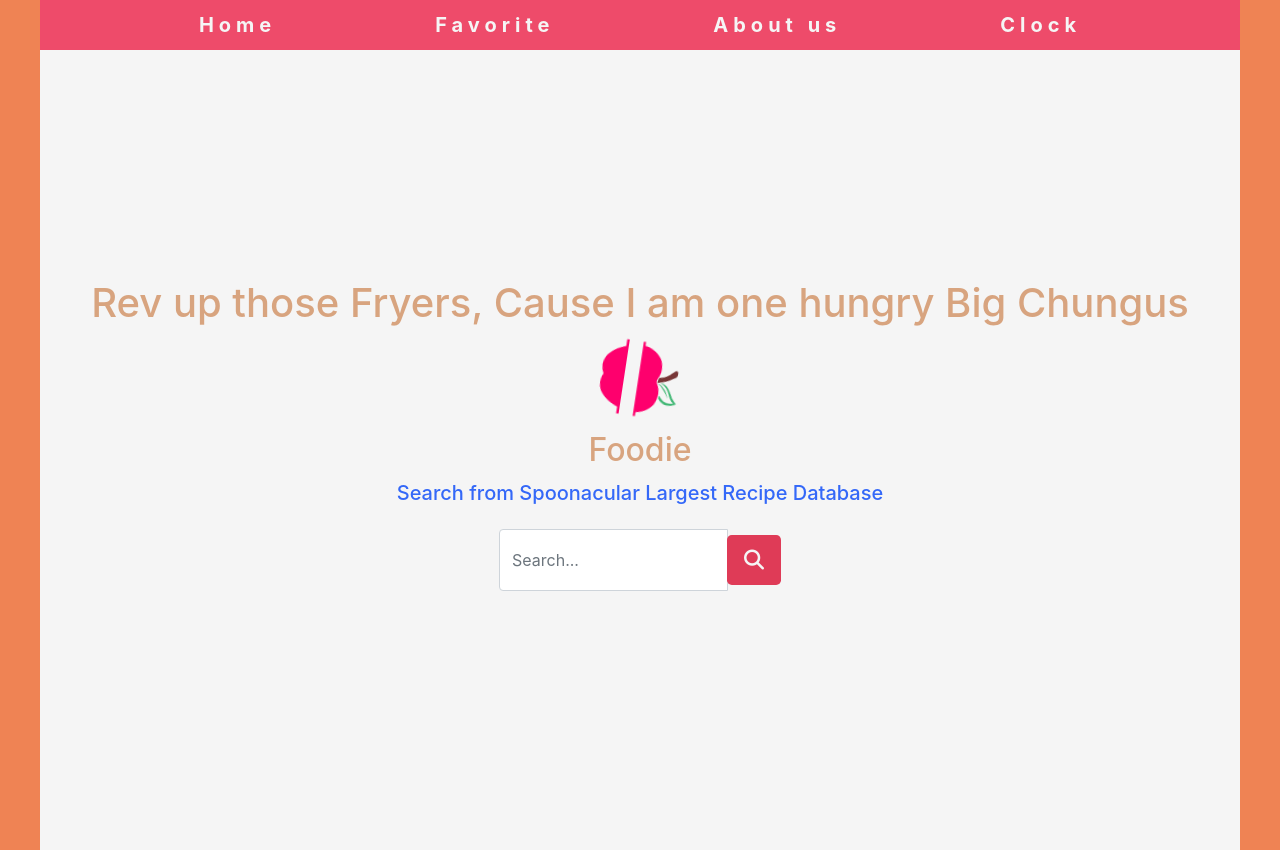
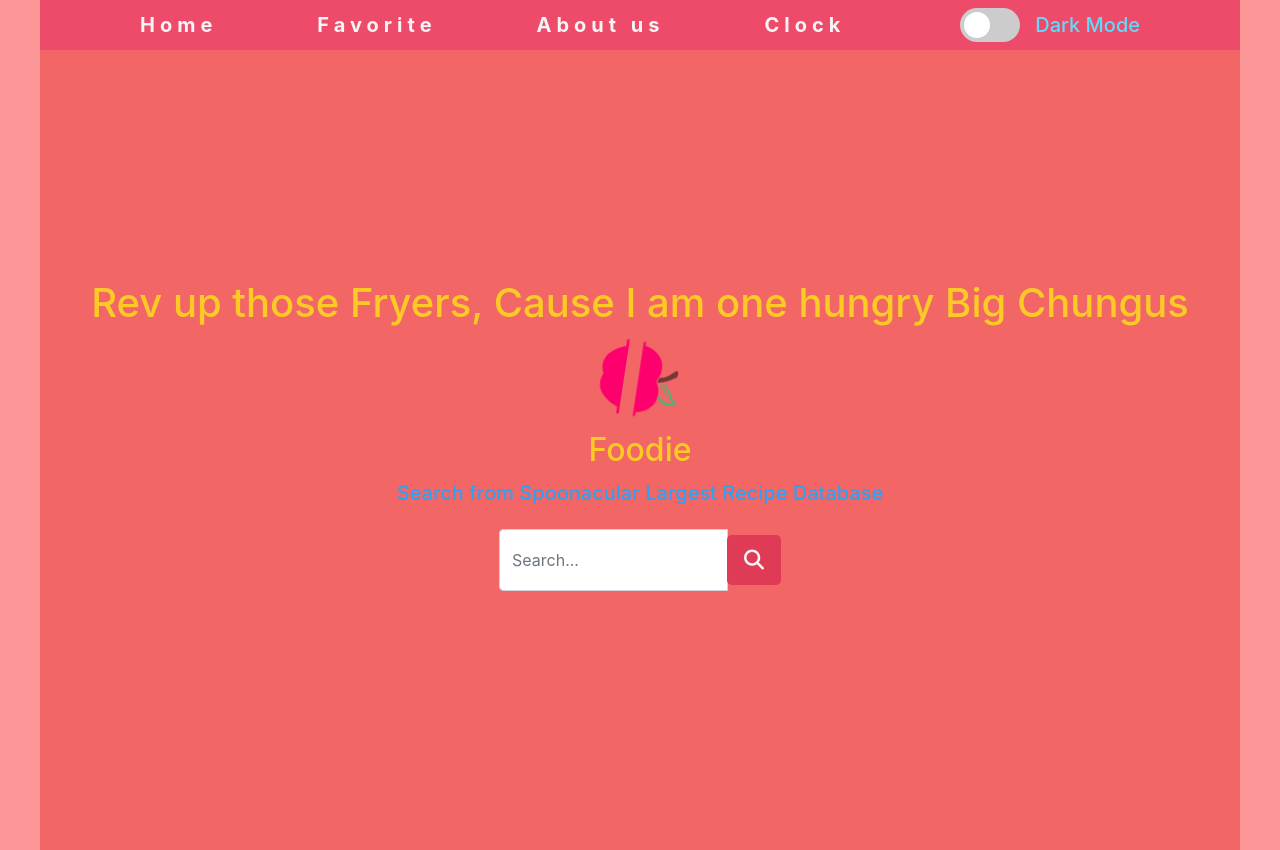
Before and after one commit to CJ484/JS-Bootcamp-Project, a React (Create React App) app in the folder JS-Bootcamp-Project/: page / in a window 1280 px wide. Built offline with nearby package versions, Linux system fonts and the light colour scheme.

Commit message:
dark mode implemented

```diff
--- a/JS-Bootcamp-Project/src/App.css
+++ b/JS-Bootcamp-Project/src/App.css
@@ -1,5 +1,5 @@
 #root {
-  background-color: #EF8354;
+  background-color: #fc9595;
 }
 
 .App {
@@ -19,7 +19,7 @@
 }
 
 .App-header {
-  background-color: whitesmoke;
+  background-color: #f26666;
   min-height: 100vh;
   display: flex;
   flex-direction: column;
@@ -60,6 +60,7 @@ input {
   background-color: #EE4B6A;
   display: flex;
   justify-content: space-evenly;
+  align-items: center;
 }
 
 .home {
@@ -70,11 +71,11 @@ input {
 }
 
 h1, h2 , p, .card h3, h3 {
-  color: #D8A47F;
+  color: #fcca25;
 }
 
 h5 {
-  color: #3468f8;
+  color: rgb(49, 160, 240);
 }
 
 .fa-search {
@@ -105,3 +106,88 @@ a {
 .home * {
   margin: 6px 0;
 }
+
+/* Dark mode switch */
+
+.darkMode {
+  display: flex;
+  align-items: center;
+}
+
+.darkMode label, .darkMode h5 {
+  margin-left: 15px;
+}
+
+.switch {
+  position: relative;
+  display: inline-block;
+  width: 60px;
+  height: 34px;
+}
+
+.switch input {
+  display: none;
+}
+
+.slider {
+  position: absolute;
+  cursor: pointer;
+  top: 0;
+  left: 0;
+  right: 0;
+  bottom: 0;
+  background-color: #ccc;
+  -webkit-transition: .4s;
+  transition: .4s
+}
+
+.slider:before {
+  position: absolute;
+  content: "";
+  height: 26px;
+  width: 26px;
+  left: 4px;
+  bottom: 4px;
+  background-color: white;
+  -webkit-transition: .4s;
+  transition: .4s;
+}
+
+input:checked + .slider {
+  background-color: #2196f3;
+}
+
+input:focus + .slider {
+  box-shadow: 0 0 1px #2196f3;
+}
+
+input:checked + .slider:before {
+  -webkit-transform: translateX(26px);
+  -ms-transform: translateX(26px);
+  transform: translateX(26px);
+}
+
+.slider.round {
+  border-radius: 34px;
+}
+
+.slider.round:before {
+  border-radius: 50%;
+}
+
+.darkMode h5 {
+  color: #61dafb;
+  padding-bottom: 0;
+  margin-bottom: 0;
+  align-items: center;
+}
+
+/* Dark Mode Colors */
+
+.toggleDarkMode {
+  background-color: #323131 !important;
+}
+
+.appDark {
+  background-color: #505050 !important;
+}
--- a/JS-Bootcamp-Project/src/App.js
+++ b/JS-Bootcamp-Project/src/App.js
@@ -36,6 +36,14 @@ export default class App extends Component {
     this.showFavorites();
   }
 
+  darkModeToggle = () => {
+    let targetBody = document.querySelector("#root");
+    let targetApp = document.querySelector(".App-header");
+    targetBody.classList.toggle("toggleDarkMode");
+    targetApp.classList.toggle("appDark");
+
+  }
+
   //This will render different routes that have been linked to its appropiate tabs
   render() {
     return (
@@ -46,6 +54,13 @@ export default class App extends Component {
               <NavLink exact="true" to='/favorites'>Favorite</NavLink>
               <NavLink exact="true" to='/about-us'>About us</NavLink>
               <NavLink exact="true" to='/clock'>Clock</NavLink>
+              <div className='darkMode'>
+                <label className='switch'>
+                  <input defaultChecked={false} className="darkInput" type="checkbox" onChange={()=> {this.darkModeToggle()}}/>
+                  <span className='slider round'></span>
+                </label>
+                <h5>Dark Mode</h5>
+              </div>
             </nav>
           <div className="App-header">
             <div className="d-flex flex-column">
--- /dev/null
+++ b/JS-Bootcamp-Project/src/Theme_colors/darkTheme.css
@@ -0,0 +1,62 @@
+:root {
+    --background: rgb(1,1,1)
+    --main: #454545;
+}
+
+.App-header {
+    background-color: whitesmoke;
+    color: white;
+}
+
+h1,
+h2,
+p,
+.card h3,
+h3 {
+    color: #D8A47F;
+}
+
+h5 {
+    color: rgb(49, 160, 240);
+}
+
+.Heading {
+    background-color: #EE4B6A;
+}
+
+.fa-search {
+    color: whitesmoke;
+}
+
+nav a::hover {
+    color: #3479f8
+}
+
+.btn {
+    background-color: #DF3B57;
+}
+
+.fa-heart {
+    color: red;
+}
+
+/* slider */
+
+.slider {
+    background-color: #ccc;
+}
+
+.slider:before {
+    background-color: white;
+}
+
+input:checked+.slider {
+    background-color: #2196f3;
+}
+input:focus+.slider {
+    box-shadow: 0 0 1px #2196f3;
+}
+
+.darkMode h5 {
+    color: #61dafb;
+}
```
